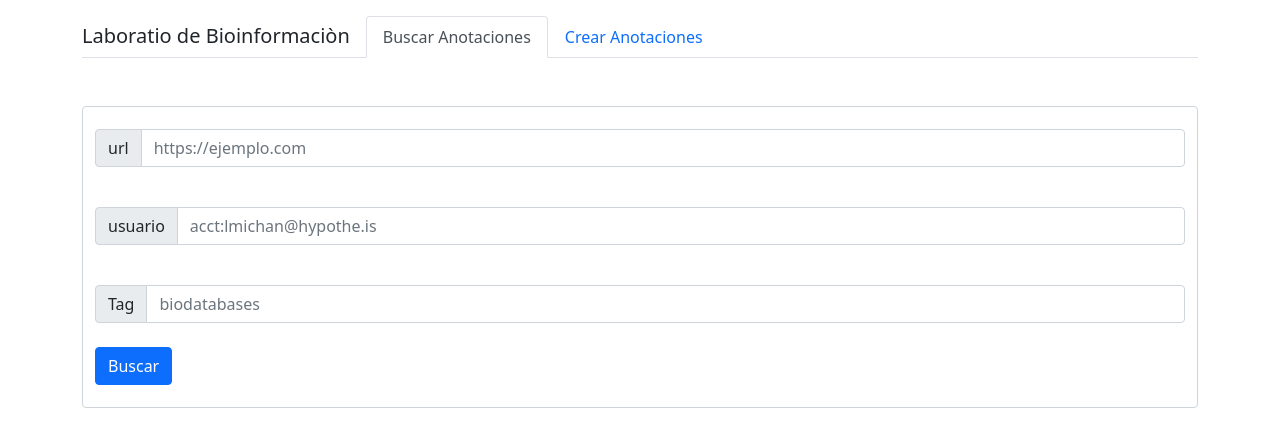
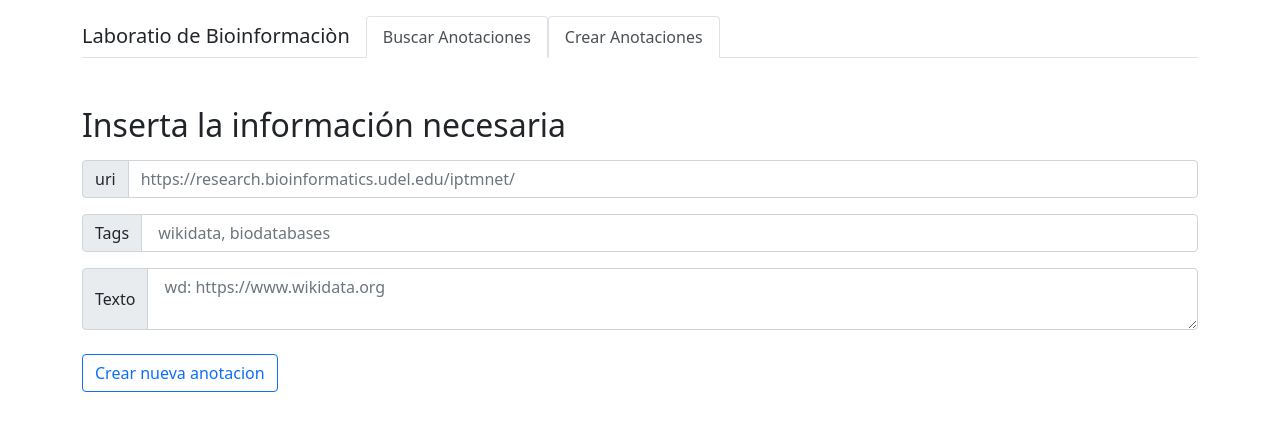
Before and after one commit to Victorinolavida/laboratorio_hypothesis_app, a React (Create React App) app: page /crear in a window 1280 px wide. Before the commit this address led to /laboratorio_bio/. Shown: the top 446 px of the page. Built offline with nearby package versions, Linux system fonts and the light colour scheme.

Commit message:
copiadno index.hmt a 404.hmtl

```diff
--- a/package.json
+++ b/package.json
@@ -1,8 +1,7 @@
 {
   "name": "laboratorio-bioinformacion",
   "version": "0.1.0",
-  "homepage": "https://victorinolavida.github.io/laboratorio_bio/",
-  "private": false,
+  "private": true,
   "dependencies": {
     "@testing-library/jest-dom": "^5.16.2",
     "@testing-library/react": "^12.1.3",
@@ -11,6 +10,7 @@
     "@types/node": "^16.11.26",
     "@types/react": "^17.0.39",
     "@types/react-dom": "^17.0.13",
+    "gh-pages": "^3.2.3",
     "react": "^17.0.2",
     "react-dom": "^17.0.2",
     "react-redux": "^7.2.6",
@@ -24,6 +24,7 @@
   "scripts": {
     "start": "react-scripts start",
     "build": "BUILD_PATH='./docs'  react-scripts build",
+    "deploy": "gh-pages -d docs",
     "test": "react-scripts test",
     "eject": "react-scripts eject"
   },
--- a/src/routers/RouteApp.tsx
+++ b/src/routers/RouteApp.tsx
@@ -17,11 +17,11 @@ export default function RouteApp() {
           <li className="nav-item navbar-brand">Laboratio de Bioinformaciòn</li>
             <li className="nav-item"  >
               <NavLink className={isActive =>  ( `nav-link ${isActive} ? 'active' : 'inactive'`)}
-                to="/laboratorio_bio/">Buscar Anotaciones</NavLink>
+                to="/">Buscar Anotaciones</NavLink>
             </li>
             <li className="nav-item">
               <NavLink className={isActive =>  ( `nav-link ${isActive} ? 'active' : 'inactive'`)}
-              to="/laboratorio_bio/crear">Crear Anotaciones</NavLink>
+              to="/crear">Crear Anotaciones</NavLink>
             </li>
           </ul>
         </nav>
@@ -29,14 +29,14 @@ export default function RouteApp() {
         {/* A <Switch> looks through its children <Route>s and
             renders the first one that matches the current URL. */}
         <Switch>
-          <Route path="/laboratorio_bio/crear">
+          <Route path="/crear">
             <CrearScreen />
           </Route>
 
-          <Route exact path="/laboratorio_bio/">
+          <Route exact path="/">
             <BuscarScreen />
           </Route>
-          <Redirect to="/laboratorio_bio/" />
+          <Redirect to="/" />
 
 
 
```
Also changed, not shown: 6 other files (tests, documents, lock files or other folders).
